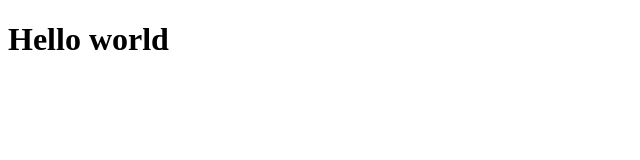
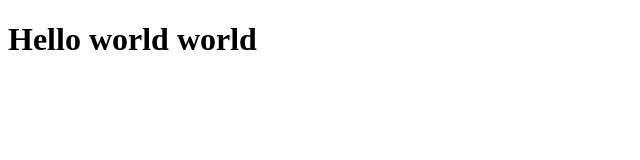
Before and after one commit to hyunmipark-chloe/hello-world, a plain HTML site: page index.html in a window 1280 px wide. Shown: the whole page, without its empty margins (0-640 px from the left). Drawn offline with Linux system fonts and the light colour scheme.

Commit message:
Add files via upload

```diff
--- a/index.html
+++ b/index.html
@@ -1,2 +1,2 @@
 <!DOCTYPE html>
-<h1>Hello world</h1>
+<h1>Hello world world</h1>
```
